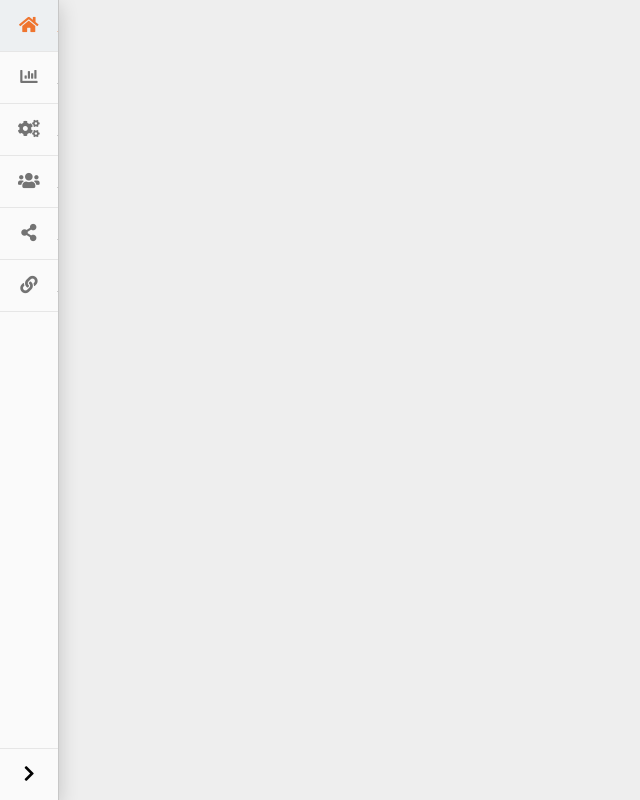
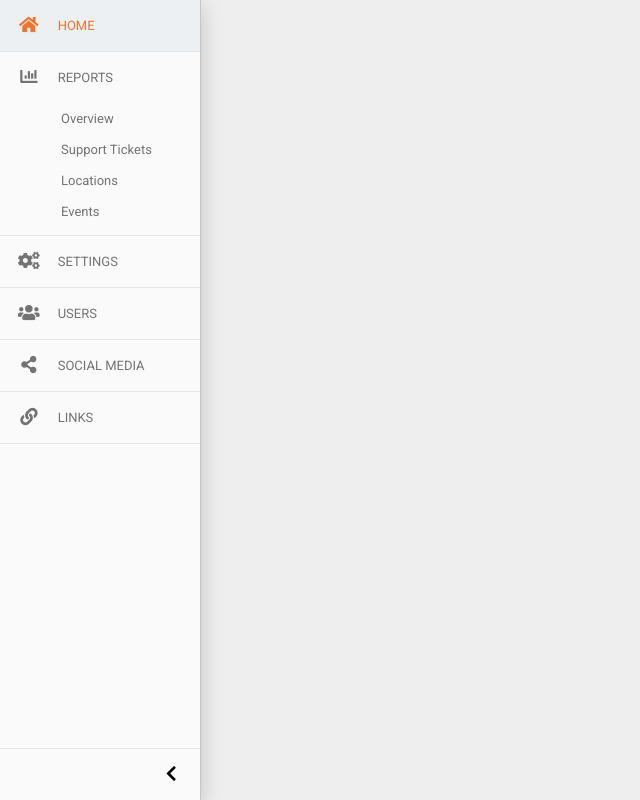
Before and after one commit to srayner/monel2, a React (Create React App) app: page / in a window 1280 px wide. Shown: the whole page, without its empty margins (0-640 px from the left). Built offline with nearby package versions, Linux system fonts and the light colour scheme.

Commit message:
Menu now works.

```diff
--- a/src/App.js
+++ b/src/App.js
@@ -1,48 +1,18 @@
 import React, { Component } from 'react';
 import SideMenu from './components/SideMenu/SideMenu';
+import menuConfig from './config/menu';
 
 class App extends Component {
 
-  constructor(props) {
-    super(props);
-    this.state = {
-      active: 'Home',
-      menuItems: [
-        {
-          icon: 'fas fa-home',
-          text: 'Home',
-        },
-        {
-          icon: 'fas fa-chart-bar',
-          text: 'Reports',
-        },
-        {
-          icon: 'fas fa-cogs',
-          text: 'Settings',
-        },
-        {
-          icon: 'fas fa-users',
-          text: 'Users',
-        },
-        {
-          icon: 'fas fa-share-alt',
-          text: 'Social Media',
-        },
-        {
-          icon: 'fas fa-link',
-          text: 'Links',
-        }
-      ]
+    state = {
+        menuItems: menuConfig
     }
-  }
 
-  render() {
-    return (
-      <SideMenu
-        items={this.state.menuItems}
-        active={this.state.active}/>
-    );
-  }
+    render() {
+        return (
+            <SideMenu items={this.state.menuItems}/>
+        );
+    }
 }
 
 export default App;
--- a/src/components/SideMenu/SideMenu.js
+++ b/src/components/SideMenu/SideMenu.js
@@ -4,35 +4,57 @@ import styles from './SideMenu.css';
 class SideMenu extends Component {
 
     state = {
+        open: true,
         active: this.props.items[0].text
     }
 
     itemClicked = (item) => {
-        console.log('Clicked');
-        this.setState({active: item.text})
+        this.setState({
+            ...this.state,
+            active: item.text
+        });
     }
 
     toggleClicked = () => {
-        console.log('toggle clicked');
+        this.setState({
+            ...this.state,
+            open: !this.state.open
+        });
     }
 
     render() {
         const menuItems = this.props.items.map(item => {
+            var childMenu = null;
+            if (item.hasOwnProperty('children')) {
+                const children = item.children.map(child => {
+                    return <li><a>{child.text}</a></li>
+                });
+                childMenu = <ul>{children}</ul>;
+            }
+
             return (
-                <li className={this.state.active === item.text ? 'active' : ''}>
-                    <a href="#" onClick={() => this.itemClicked(item)}>
-                        <i className={item.icon + ' fa-lg fa-fw'}></i>
-                        <span className="text">{item.text}</span>
-                    </a>
-                </li>
-            )
+                    <li className={this.state.active === item.text ? 'active' : ''}>
+                        <a onClick={() => this.itemClicked(item)}>
+                            <i className={item.icon + ' fa-lg fa-fw'}></i>
+                            {item.text}
+                        </a>
+                        {childMenu}
+                    </li>
+            );
         });
 
+        var menuClass = 'side-menu';
+        var toggleClass = 'fas fa-chevron-right fa-lg fa-fw';
+        if (this.state.open) {
+            menuClass += ' open';
+            toggleClass = 'fas fa-chevron-left fa-lg fa-fw';
+        }
+
         return (
-            <nav id="side-menu" className="side-menu">
+            <nav className={menuClass}>
                 <ul>{menuItems}</ul>
-                <div onClick={() => this.toggleClicked()} id="side-menu-toggle">
-                    <i id="side-menu-toggle-icon" class="fas fa-chevron-right fa-lg fa-fw"></i>
+                <div className="side-menu-toggle" onClick={() => this.toggleClicked()}>
+                    <i className={toggleClass}></i>
                 </div>
             </nav>
         );
--- a/src/components/SideMenu/SideMenu.scss
+++ b/src/components/SideMenu/SideMenu.scss
@@ -73,6 +73,7 @@ body {
                 display: block;
                 padding: 18px;
                 color: $fore-color;
+                text-decoration: none;
                 text-transform: uppercase;
 
                 &:hover {
@@ -84,7 +85,7 @@ body {
                 }
             }
 
-            &.active a {
+            &.active > a {
                 color: $fore-selected-color;
             }
 
@@ -97,7 +98,7 @@ body {
         }
     }
 
-    div#side-menu-toggle {
+    .side-menu-toggle {
         border-top: 1px solid #e6e6e6;
         padding: 18px;
         box-sizing: border-box;
--- /dev/null
+++ b/src/config/menu.js
@@ -0,0 +1,42 @@
+const menuItems = [
+    {
+        icon: 'fas fa-home',
+        text: 'Home'
+    },
+    {
+        icon: 'fas fa-chart-bar',
+        text: 'Reports',
+        children : [
+            {
+                text: 'Overview'
+            },
+            {
+                text: 'Support Tickets'
+            },
+            {
+                text: 'Locations'
+            },
+            {
+                text: 'Events'
+            }
+        ]
+    },
+    {
+        icon: 'fas fa-cogs',
+        text: 'Settings',
+    },
+    {
+        icon: 'fas fa-users',
+        text: 'Users',
+    },
+    {
+        icon: 'fas fa-share-alt',
+        text: 'Social Media',
+    },
+    {
+        icon: 'fas fa-link',
+        text: 'Links',
+    }
+];
+
+export default menuItems;
```
